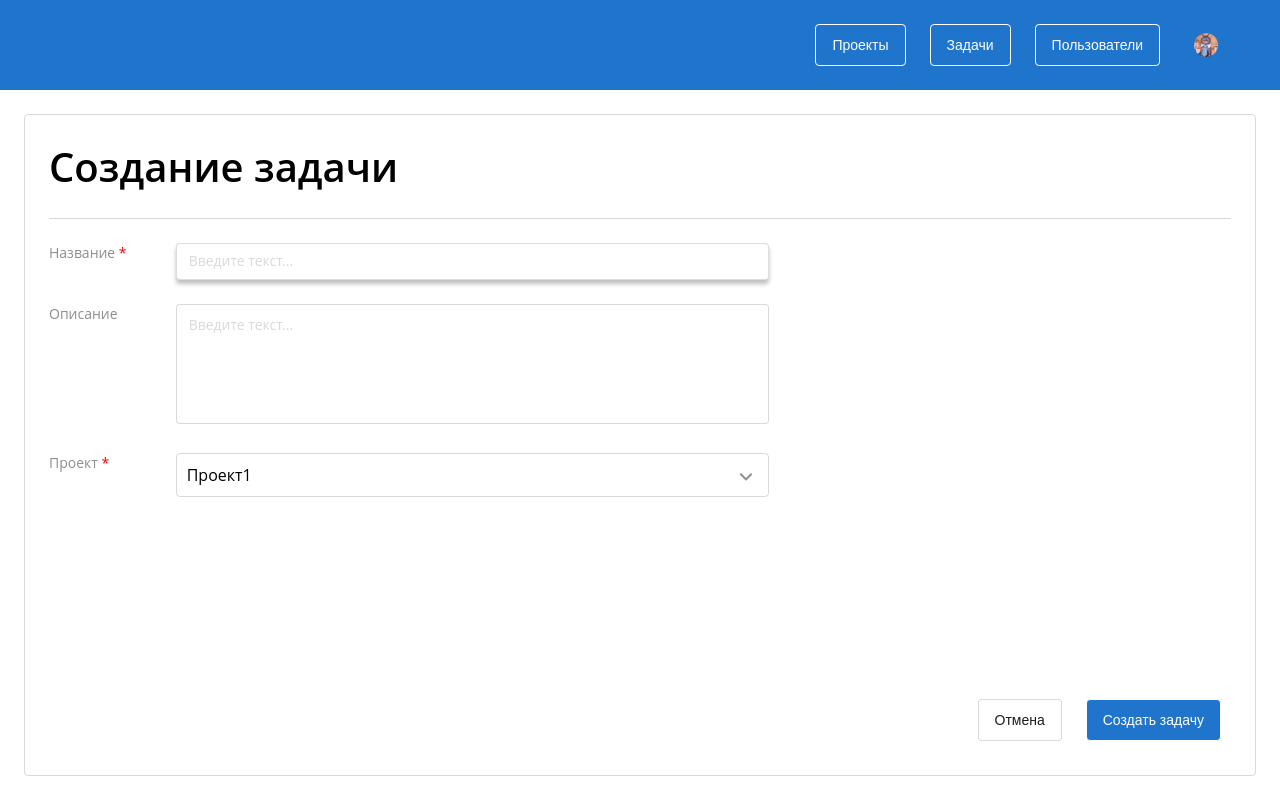
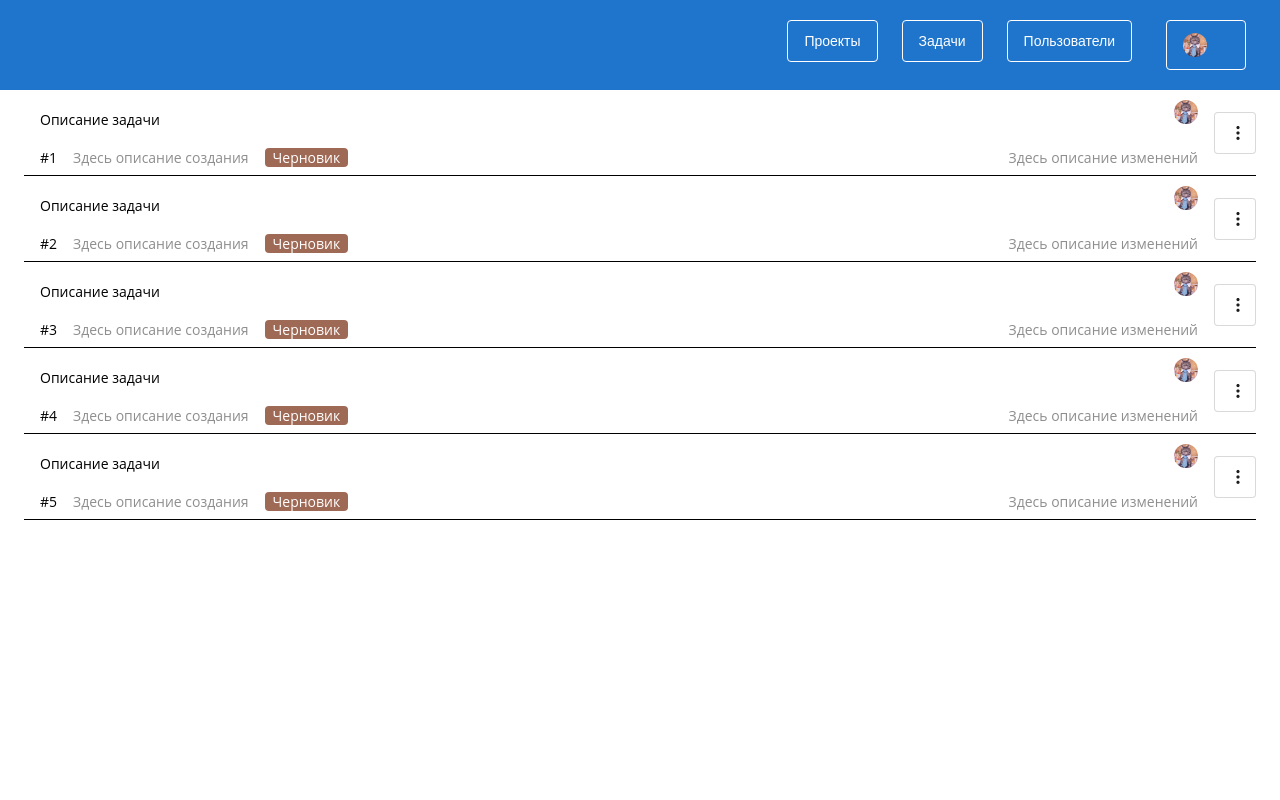
Before and after one commit to angelina-bogush/digital-design-vuejs, a Vue app: page / in a window 1280 px wide. Built offline with nearby package versions, Linux system fonts and the light colour scheme.

Commit message:
user-button

```diff
--- a/src/components/App.vue
+++ b/src/components/App.vue
@@ -1,9 +1,9 @@
 <template>
   <div id="app">
-    <!-- <navigation @changePage="changePageClick"></navigation>
+    <navigation @changePage="changePageClick"></navigation>
    <pageTasks v-if="currentPage === 'pageTasks'"></pageTasks>
-    <pageProjects v-if="currentPage === 'pageProjects'"></pageProjects>   -->
-    <pageCreateTask></pageCreateTask>
+    <pageProjects v-if="currentPage === 'pageProjects'"></pageProjects>
+    <!-- <pageCreateTask></pageCreateTask> -->
   </div>
 </template>
 
--- a/src/components/elements/DropdownButton/DropdownButton.vue
+++ b/src/components/elements/DropdownButton/DropdownButton.vue
@@ -1,10 +1,9 @@
 <template>
-
     <button class="button_default" v-on="listeners" :class="buttonClass">
+        <slot name="avatar"></slot>
         <slot name="icon"></slot>
         <slot name="menu"></slot>
     </button>
-
 </template>
 
 <script>
@@ -25,18 +24,21 @@ export default {
                 ...this.$listeners
             }
         },
-    buttonClass(){
+        buttonClass() {
             if (this.type === 'disabled' && this.variant === 'primary') {
                 return 'button_primary_disabled'
             }
             if (this.type === 'disabled' && this.variant === 'secondary') {
                 return 'button_secondary_disabled'
             }
-        if(this.variant === 'primary'){
+            if (this.variant === 'nav') {
+                return 'button_default_nav'
+            }
+            if (this.variant === 'primary') {
                 return 'button_default_primary'
             }
-        if(this.variant === 'secondary'){
-           return  'button_default_secondary'
+            if (this.variant === 'secondary') {
+                return 'button_default_secondary'
             }
         }
     }
@@ -45,5 +47,4 @@ export default {
 
 <style lang="scss">
 @import '@/components/elements/Button/style.scss';
-
 </style>
--- a/src/components/navigation/navigation.vue
+++ b/src/components/navigation/navigation.vue
@@ -18,7 +18,7 @@
             :name="'Пользователи'"
             :variant="'nav'"></Button>
             <div class="navigation__user">
-                <button class="navigation__user-container">
+                <!-- <button class="navigation__user-container">
                 <span class="user-avatar navigation__user-avatar"></span>
                 <svg-icon icon-class="nav" class-name="navigation__user-button" />
                 <div class="dropdown nav-dropdown">
@@ -26,7 +26,25 @@
                             <li><a class="dropdown__link nav-dropdown">Профиль</a></li>
                             <li><a class="dropdown__link nav-dropdown">Выход</a></li>
                         </ul>
-                    </div> </button>
+                    </div> </button> -->
+                    <DropdownButton :variant="'nav'" :type="''" class="navigation__dropdown"
+                >
+                <template #avatar>
+                    <span class="user-avatar"></span>
+                </template>
+                <template #icon>
+                    <Icon :className="''" :iconClass="'nav'"
+                    width="14px" height="14px"></Icon>
+                </template>
+                <template #menu>
+                <div class="project-dropdown" :class="{'project-dropdown_opened': isActive}">
+                                <ul class="dropdown__list">
+                                    <li><span class="dropdown__link" @click="editClick">Редактировать</span></li>
+                                    <li><span class="dropdown__link_delete" @click="deleteClick">Удалить</span></li>
+                                </ul>
+                </div>
+            </template>
+            </DropdownButton>
             </div>
         </div>
     </div>
@@ -53,4 +71,9 @@ methods:{
 .navigation__user-button{
     color: black
 }
+.navigation__dropdown{
+    display: flex;
+    align-items: center;
+    gap: 8px
+}
 </style>
--- a/src/views/pageTasks.vue
+++ b/src/views/pageTasks.vue
@@ -62,7 +62,7 @@ export default{
 </script>
 <style lang="scss">
  .pageTask{
-    height:  100%;
+    height: calc(100% - 90px);
  }
  li{
     list-style-type: none;
```
Lines whose indentation alone changed are shown as unchanged.
